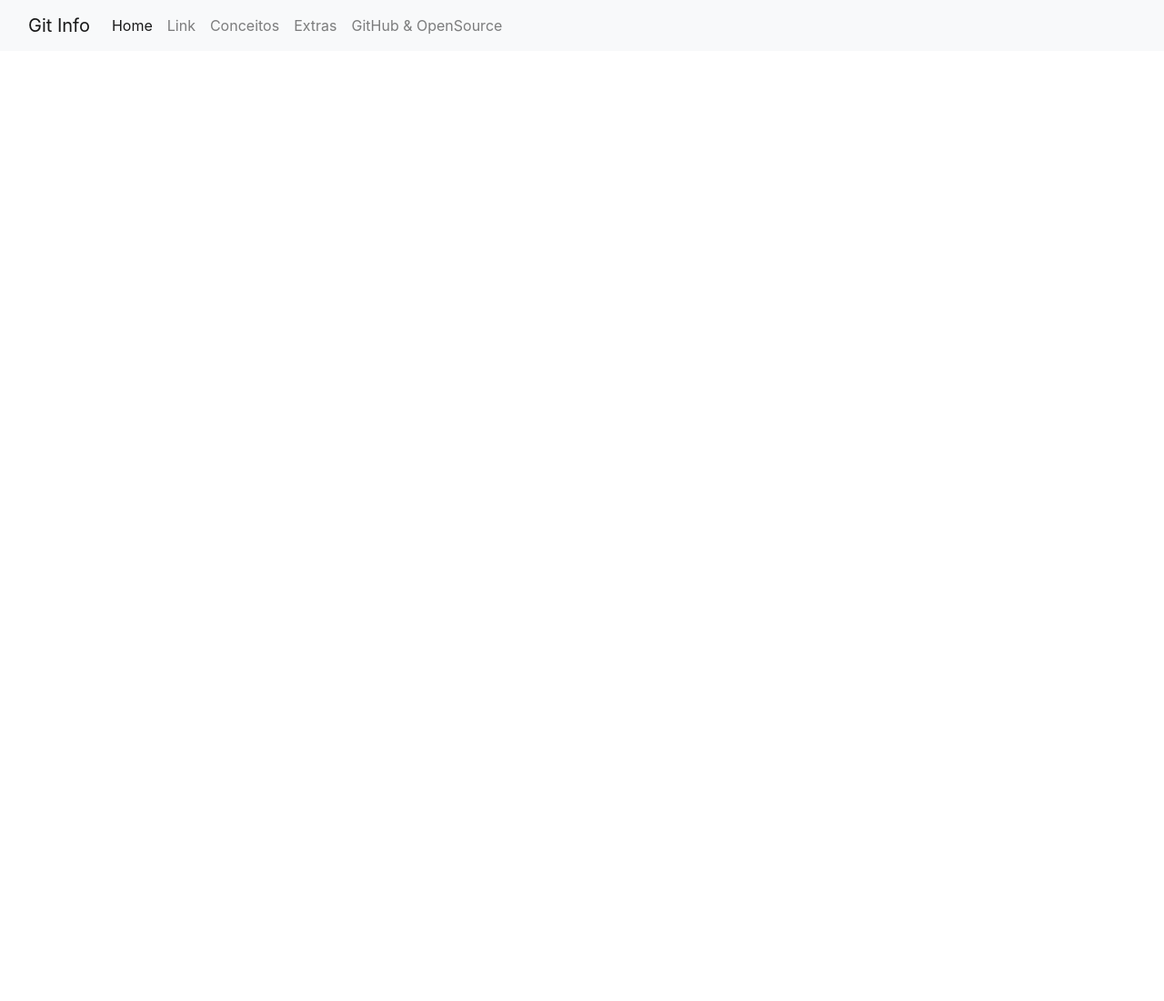
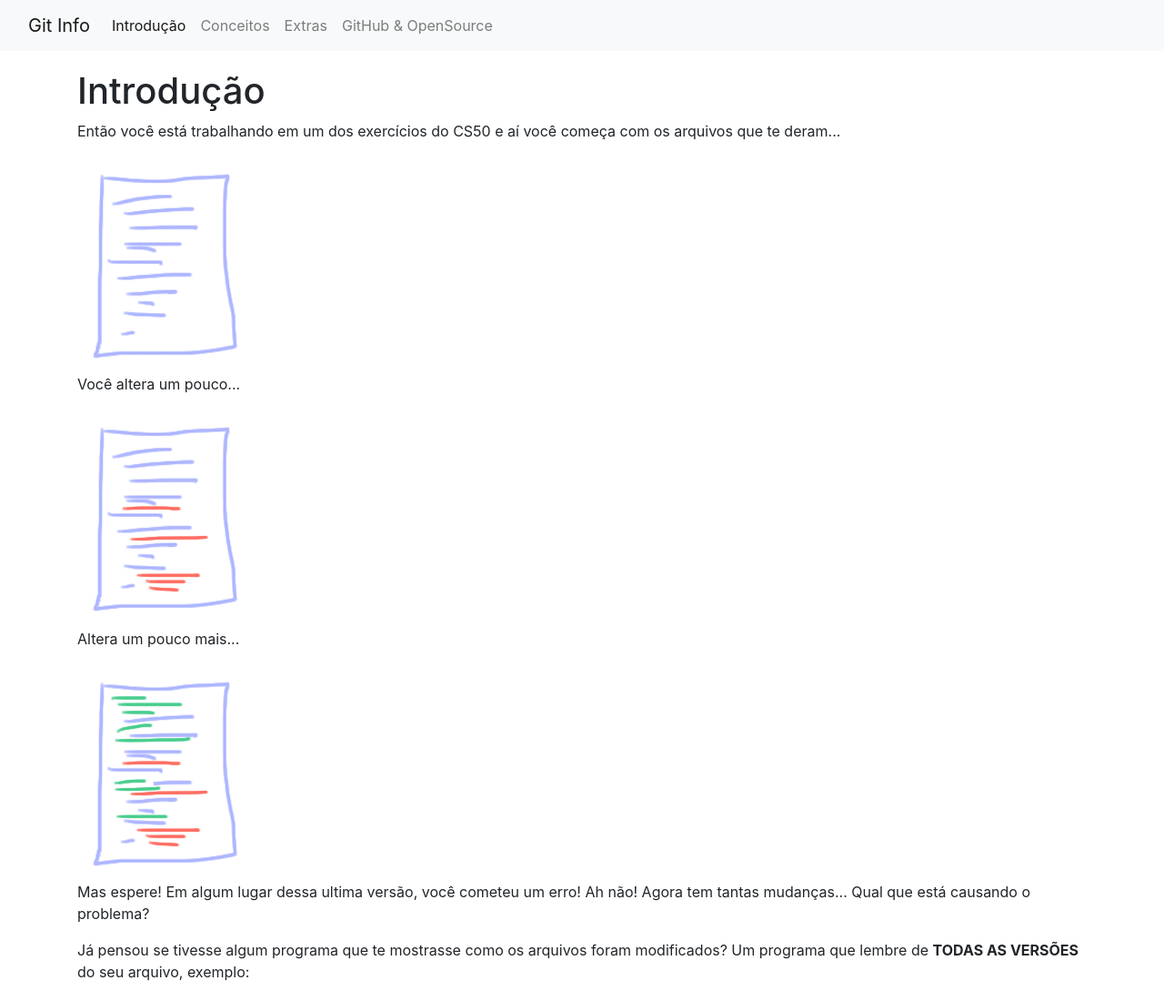
Before and after one commit to ferraridiego/pset8-cs50-html-css-javascript, a plain HTML site: page index.html in a window 1280 px wide. Shown: the top 1100 px of the page at 91% size. Before the commit the page ends 800 px from the top, so only its background shows below. Drawn offline with nearby package versions, Linux system fonts and the light colour scheme.

Commit message:
Conclui a página de introdução.

```diff
--- a/index.html
+++ b/index.html
@@ -21,10 +21,7 @@
               <div class="collapse navbar-collapse" id="navbarSupportedContent">
                 <ul class="navbar-nav me-auto mb-2 mb-lg-0">
                   <li class="nav-item">
-                    <a class="nav-link active" aria-current="page" href="#">Home</a>
-                  </li>
-                  <li class="nav-item">
-                    <a class="nav-link" href="#">Link</a>
+                    <a class="nav-link active" aria-current="page" href="#">Introdução</a>
                   </li>
                   <li class="nav-item">
                     <a class="nav-link" href="#">Conceitos</a>
@@ -39,5 +36,51 @@
               </div>
             </div>
           </nav>
+
+          <div class="container margin-top">
+            <h1>Introdução</h1>
+            <p>
+              Então você está trabalhando em um dos exercícios do CS50 e aí você começa com os arquivos
+              que te deram...
+            </p>
+
+            <img src="imagens/Git001.png" alt="Git inicio8" class="img-fluid" />
+
+            <p>Você altera um pouco...</p>
+      <img src="imagens/Git002.png" alt="Git início" class="img-fluid" />
+
+      <p>Altera um pouco mais...</p>
+      <img src="imagens/Git003.png" alt="Git início" class="img-fluid" />
+
+      <p>
+        Mas espere! Em algum lugar dessa ultima versão, você cometeu um erro! Ah não! Agora tem
+        tantas mudanças... Qual que está causando o problema?
+      </p>
+
+      <p>
+        Já pensou se tivesse algum programa que te mostrasse como os arquivos foram modificados? Um
+        programa que lembre de <strong>TODAS AS VERSÕES</strong> do seu arquivo, exemplo:
+      </p>
+
+      <img src="imagens/Git004.png" alt="Git início" class="img-fluid" />
+
+      <p>E além disso, pudesse também destacar as diferenças:</p>
+
+      <img src="imagens/Git005.png" alt="Git início" class="img-fluid" />
+
+      <p>
+        É isso que um sistema de controle de versão faz. Git é um VCS - version control system, ou
+        sistema de controle de versão.
+      </p>
+
+      <p>
+        <em
+          >Fonte:
+          <a href="https://cs61.seas.harvard.edu/site/ref/git/" target="_blank"
+            >https://cs61.seas.harvard.edu/site/ref/git/</a
+          ></em
+        >
+      </p>
+          </div>
     </body>
 </html>
--- a/styles.css
+++ b/styles.css
@@ -0,0 +1,3 @@
+.margin-top {
+    margin-top: 20px;
+}
```
Also changed, not shown: imagens/Git001.png (added), imagens/Git002.png (added), imagens/Git003.png (added), imagens/Git004.png (added), imagens/Git005.png (added), imagens/Git006.png (added), imagens/Git010.png (added), imagens/demo.png (added), imagens/github-good-first-issues.png (added), imagens/github-octocat.png (added), imagens/github-perfil.png (added), imagens/github-topics.png (added), imagens/vscode-botao-git.png (added), imagens/vscode-gitlens-arquivo.png (added), 2 more files.
